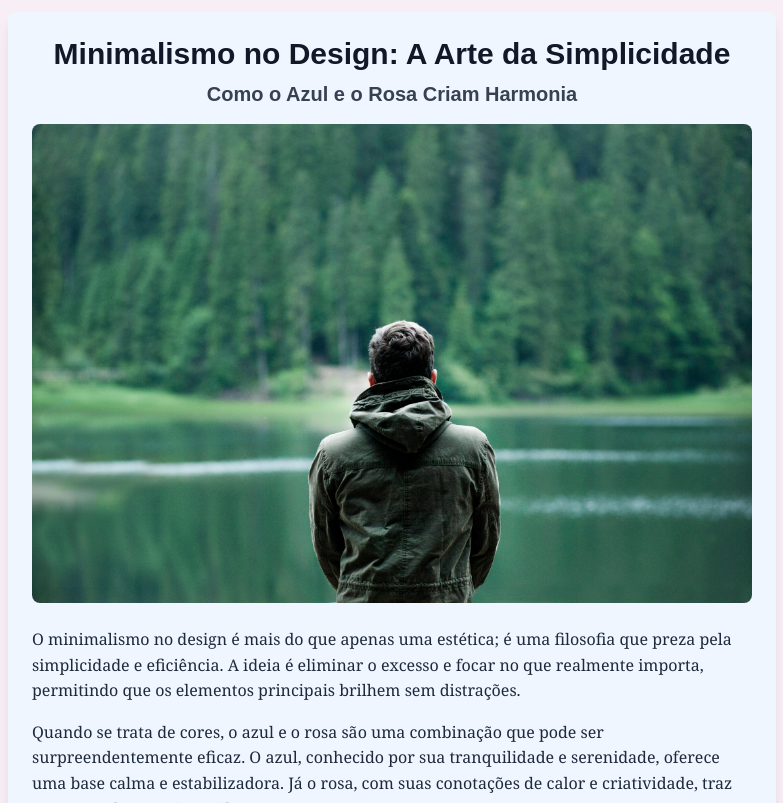
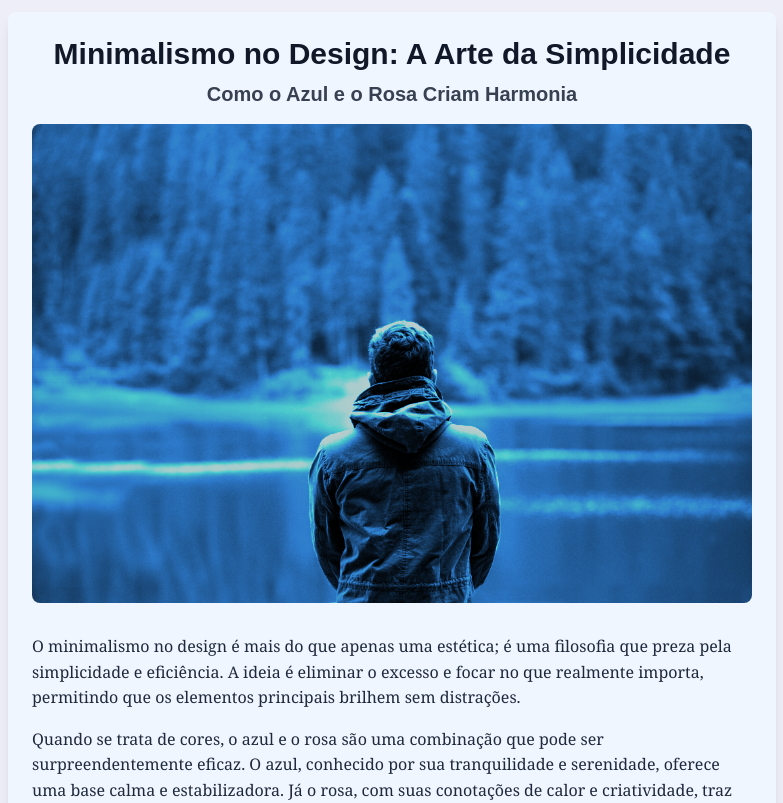
Before and after one commit to heliosalesjr/monominimal, a Next.js app: page / in a window 1280 px wide. Shown: the part 640-1443 px from the top of the page, without its empty margins (248-1031 px from the left). Built offline with nearby package versions, Linux system fonts and the light colour scheme; a web font is replaced by a local one.

Commit message:
css filter

```diff
--- a/app/components/BlogPost.jsx
+++ b/app/components/BlogPost.jsx
@@ -14,7 +14,7 @@ export default function BlogPost() {
         </h2>
 
         {/* Imagem do Post */}
-        <div className="mb-6">
+        <div className="mb-6 image-container">
           <img
             src="./postbg.jpg"
             alt="Exemplo de design minimalista"
--- a/app/globals.css
+++ b/app/globals.css
@@ -7,7 +7,7 @@
 @tailwind utilities;
 
 body {
-  background-color: #F8EEF5; /* Cor de fundo do body */
+  background-color: #EEEEF8; /* Cor de fundo do body */
   font-family: 'Chivo', 'Helvetica', 'Arial', sans-serif; /* Fonte padrão para o body */
 }
 
@@ -73,3 +73,21 @@ button:hover {
 .section {
   padding: 4rem 0;
 }
+
+/* CSS para o filtro de imagem */
+.image-container {
+  position: relative;
+  display: inline-block; /* Para que o overlay funcione corretamente */
+  overflow: hidden; /* Para garantir que nada "vaze" da borda */
+}
+
+.image-container img {
+  width: 100%;
+  height: auto;
+  transition: filter 0.5s ease, transform 0.5s ease; /* Transição suave para o efeito de hover */
+  filter: grayscale(100%) sepia(100%) hue-rotate(170deg) saturate(400%) brightness(0.8); /* Ajusta para dar tom azul */
+}
+
+.image-container:hover img {
+  filter: none; /* Remove o filtro de escala de cinza no hover */
+}
```
